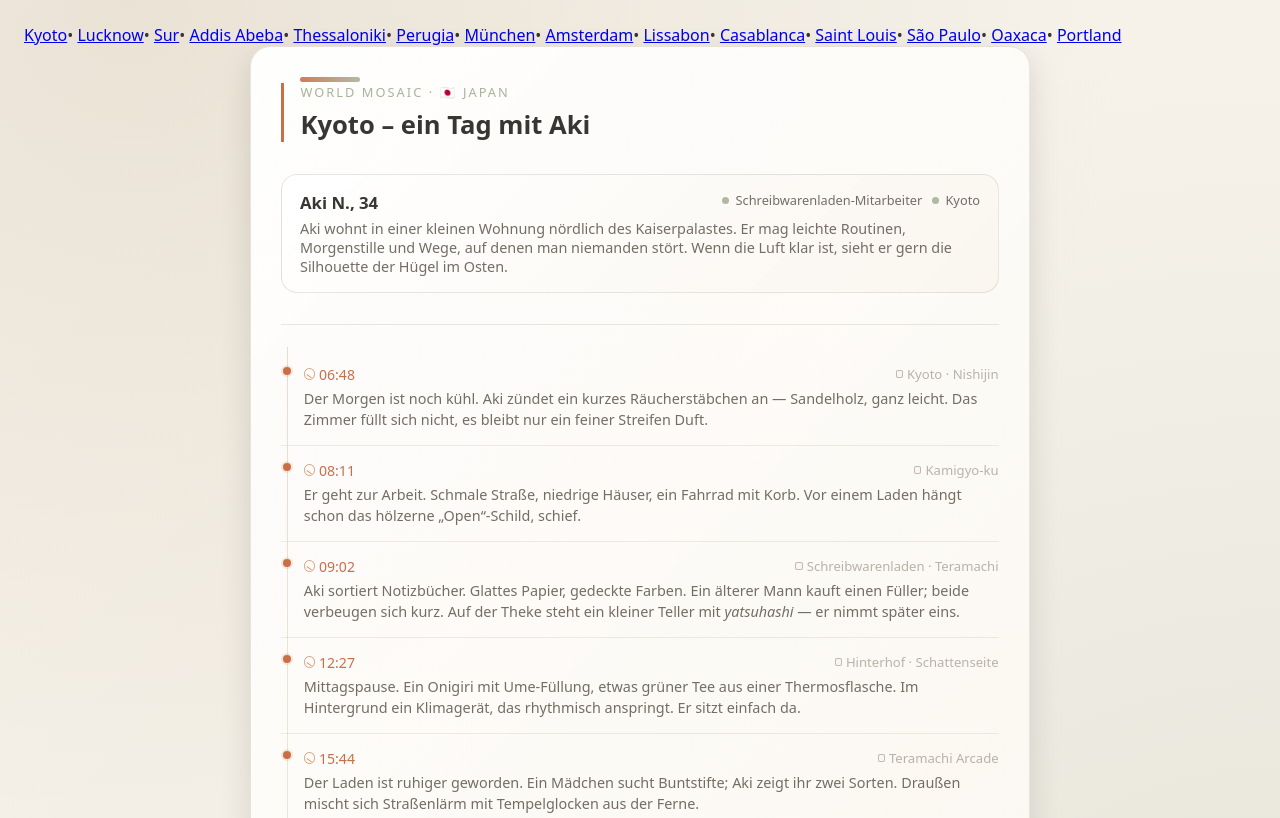
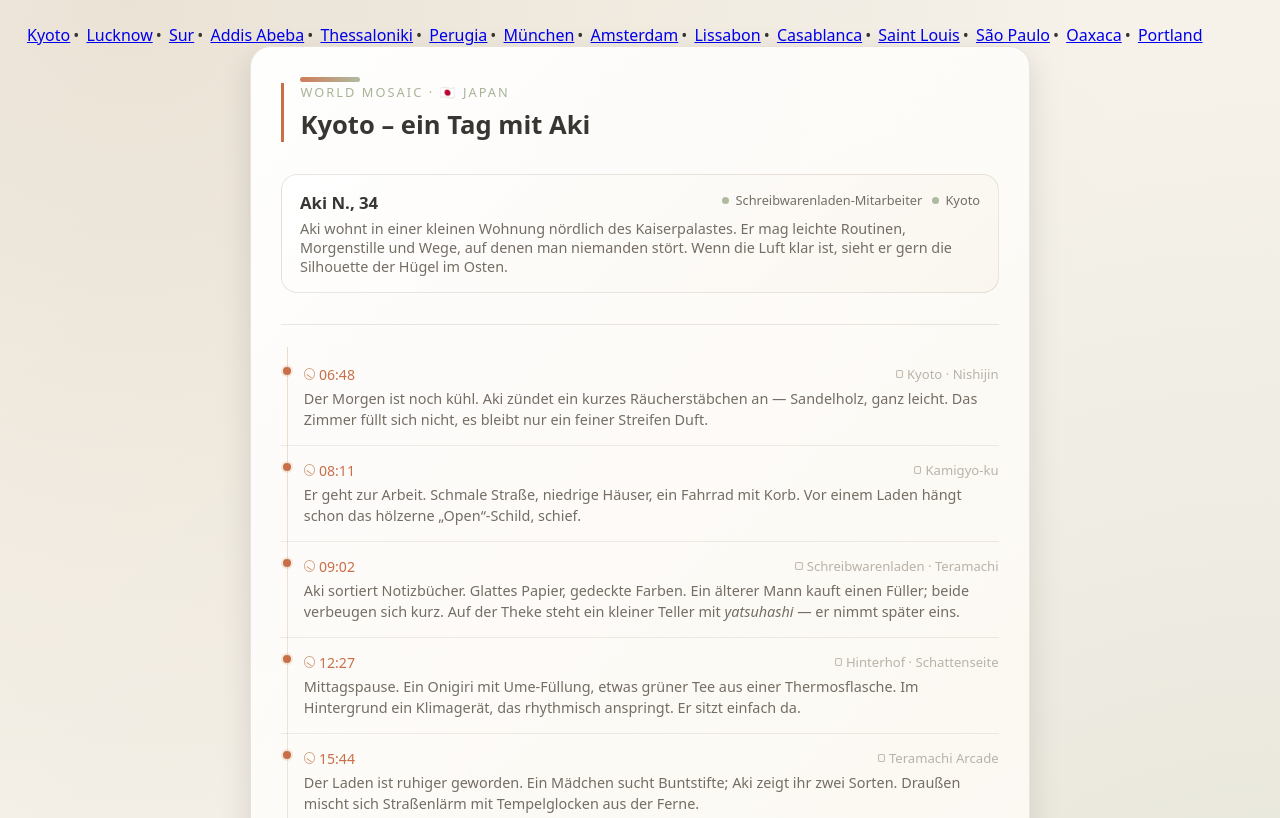
Before and after one commit to JBreitenbr/Tagesstruktur-Global, a plain HTML site: page index.html in a window 1280 px wide. Shown: the top 818 px of the page. Drawn offline with Linux system fonts and the light colour scheme.

Commit message:
Update styles.css

```diff
--- a/styles.css
+++ b/styles.css
@@ -33,6 +33,10 @@ body {
  /* display: flex;
   justify-content: center;*/
   padding: 1.5rem;
+}
+
+a {
+  margin: 3px;
 }
 
 .page {
```
